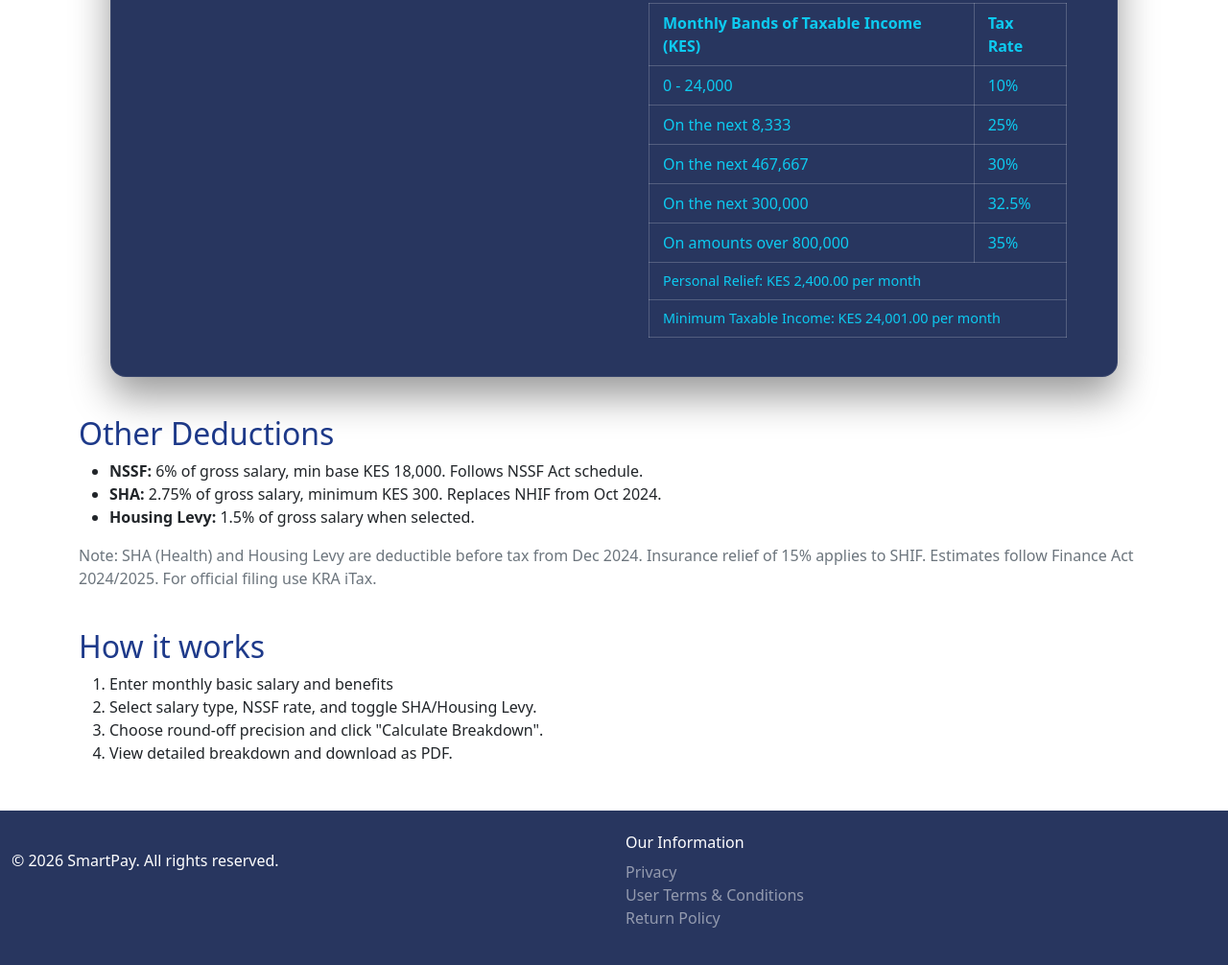
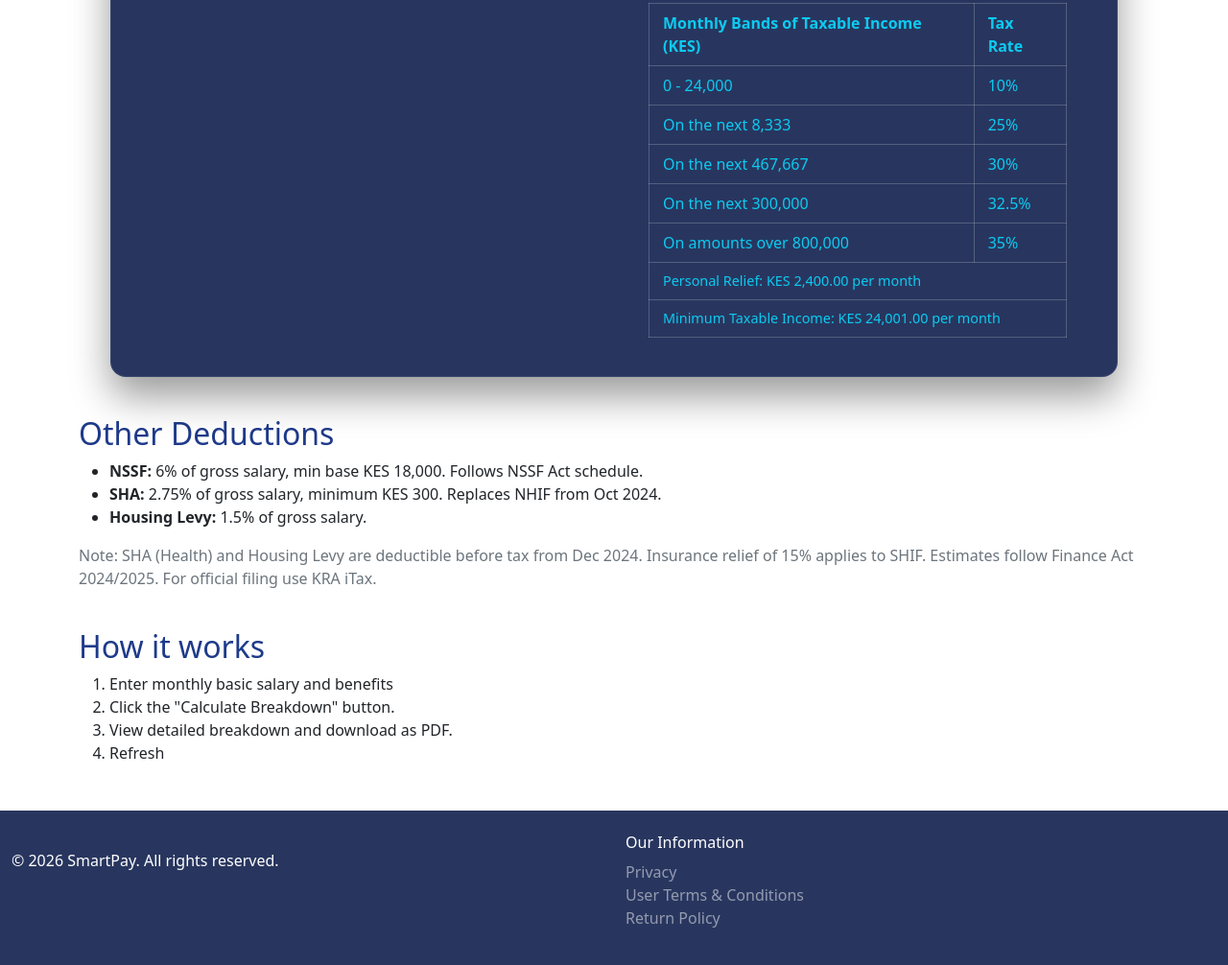
Before and after one commit to housnykay97/tax-calculator, a plain HTML site: page index.html in a window 1280 px wide. Shown: the part 638-1644 px from the top of the page at 96% size. Drawn offline with nearby package versions, Linux system fonts and the light colour scheme.

Commit message:
third commit

```diff
--- a/index.html
+++ b/index.html
@@ -61,7 +61,7 @@
                 <div class="col-md-6">
                     <div class="mb-4">
                         <h1 class="section-title mb-1">PAYROLL PROFILE</h1>
-                        <p class="text-muted-custom">Apply for calculations in minutes</p>
+                        <p class="text-muted-custom">Apply for your tax calculations in minutes</p>
                     </div>
 
                     <!-- Form -->
@@ -220,7 +220,7 @@
         <ul class="">
             <li><strong>NSSF:</strong> 6% of gross salary, min base KES 18,000. Follows NSSF Act schedule.</li>
             <li><strong>SHA:</strong> 2.75% of gross salary, minimum KES 300. Replaces NHIF from Oct 2024.</li>
-            <li><strong>Housing Levy:</strong> 1.5% of gross salary when selected.</li>
+            <li><strong>Housing Levy:</strong> 1.5% of gross salary.</li>
         </ul>
         <p class="text-secondary">
             Note: SHA (Health) and Housing Levy are deductible before tax from Dec 2024.
@@ -232,9 +232,9 @@
         <h2 class="mb-2" style="color:#1e3a8a;">How it works</h2>
         <ol>
             <li>Enter monthly basic salary and benefits</li>
-            <li>Select salary type, NSSF rate, and toggle SHA/Housing Levy.</li>
-            <li>Choose round-off precision and click "Calculate Breakdown".</li>
+            <li>Click the "Calculate Breakdown" button.</li>
             <li>View detailed breakdown and download as PDF.</li>
+            <li>Refresh</li>
         </ol>
     </div>
 
```
